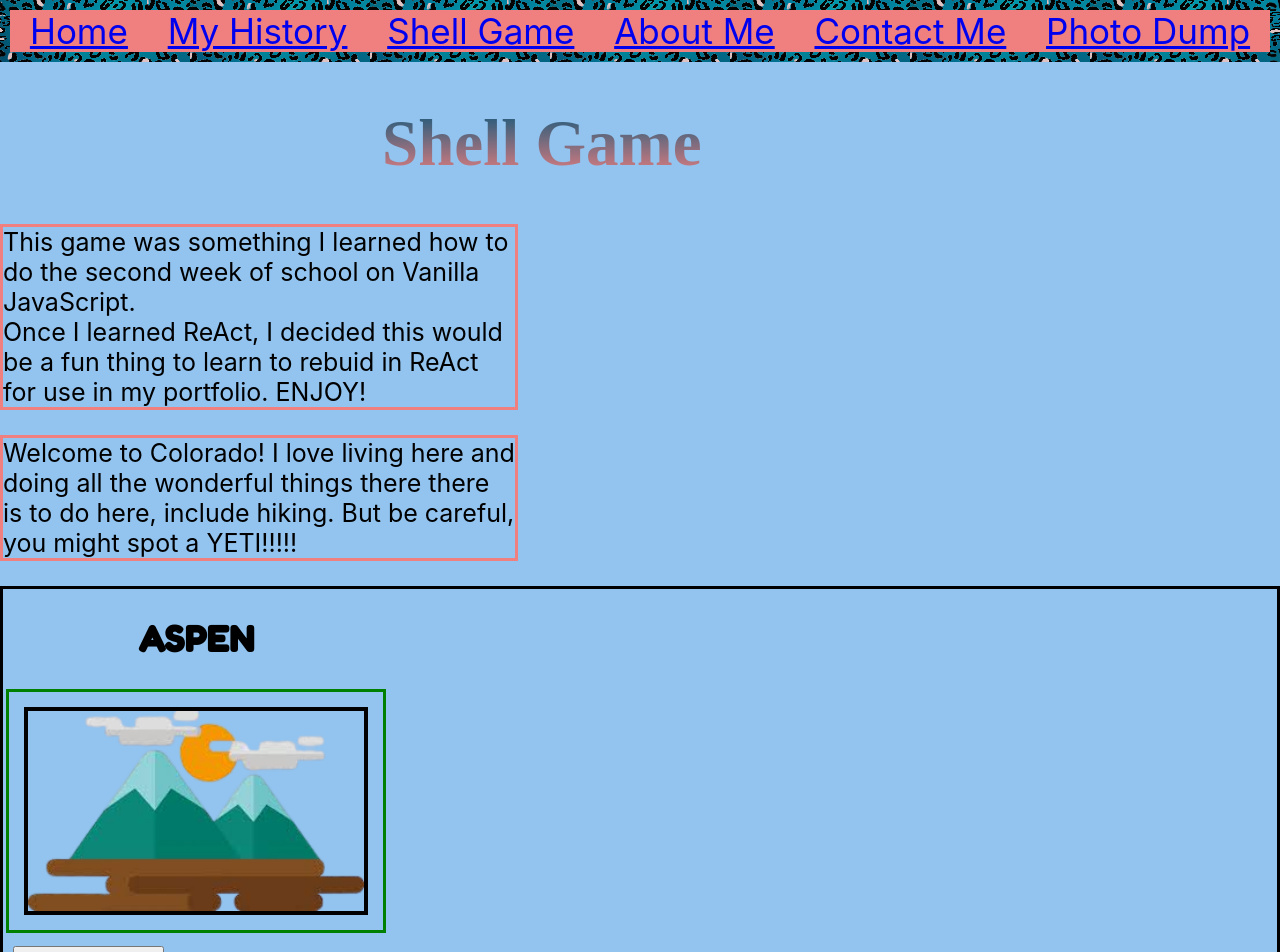
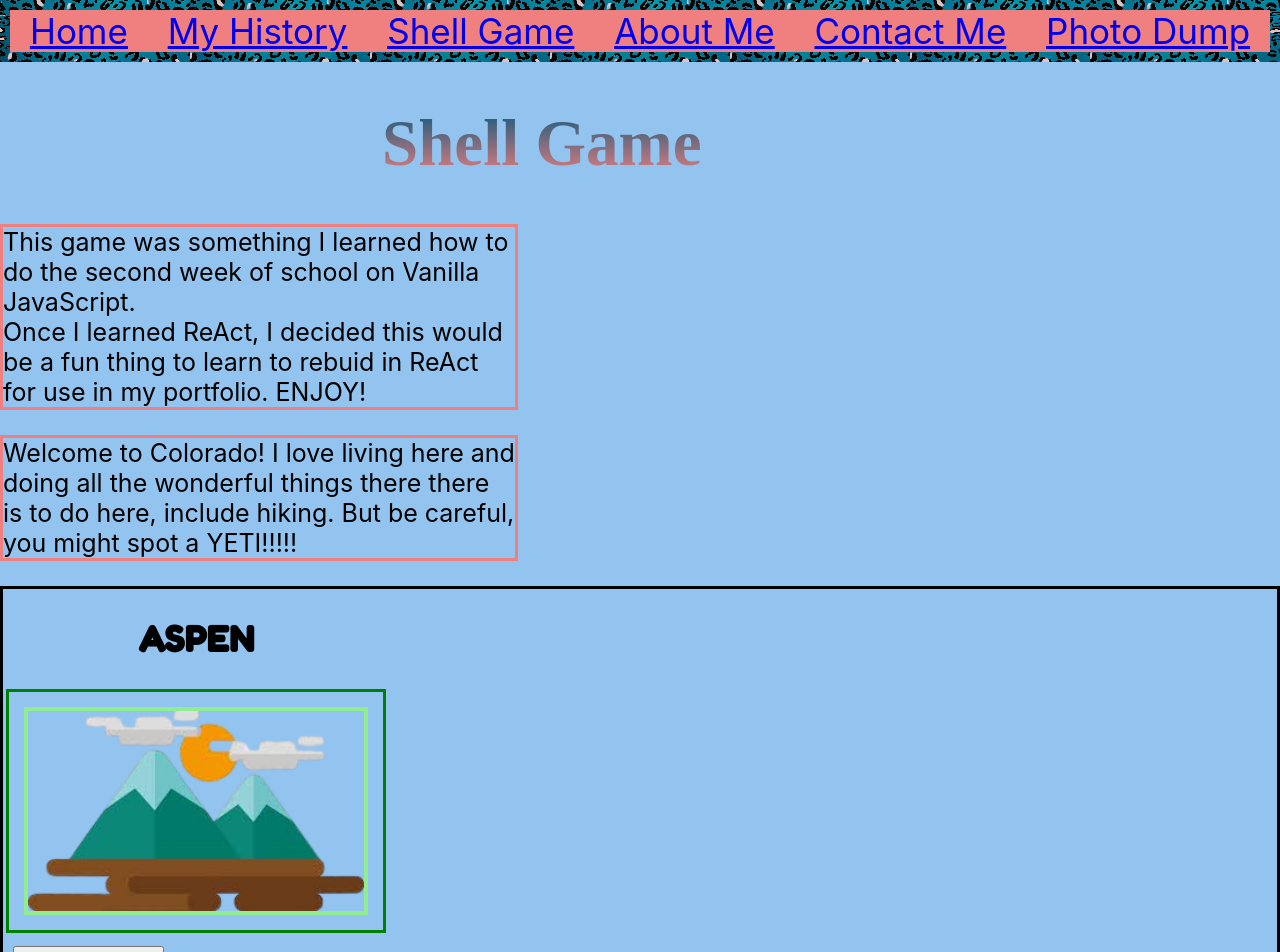
Before and after one commit to amanda-hecht89/Amanda-Website, a React (Create React App) app: page /game in a window 1280 px wide. Shown: the top 952 px of the page. Built offline with nearby package versions, Linux system fonts and the light colour scheme; a web font is replaced by a local one.

Commit message:
css shell

```diff
--- a/src/ShellGame.css
+++ b/src/ShellGame.css
@@ -41,5 +41,5 @@
 }
 
 .shell {
-border: 4px solid black;
+border: 4px solid lightgreen;
 }
```
